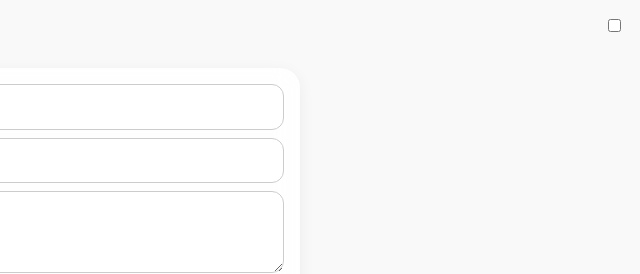
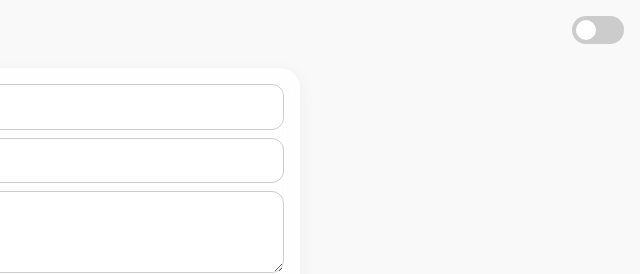
Before and after one commit to leonardoh-ca/visible-policy-data, a plain HTML site: page askgov.html in a window 1280 px wide. Shown: the top 274 px of the page, 640-1280 px from the left. Drawn offline with Linux system fonts and the light colour scheme.

Commit message:
Update askgov.html

```diff
--- a/askgov.html
+++ b/askgov.html
@@ -6,14 +6,6 @@
   <title>AskGov · Visible Policy</title>
   <link rel="stylesheet" href="https://cdnjs.cloudflare.com/ajax/libs/font-awesome/6.5.0/css/all.min.css" />
   <style>
-    body {
-      font-family: -apple-system, BlinkMacSystemFont, 'Segoe UI', Roboto;
-      margin: 0;
-      padding: 2rem;
-      background-color: var(--bg);
-      color: var(--text);
-      transition: all 0.3s ease-in-out;
-    }
     :root {
       --bg: #f9f9f9;
       --text: #000;
@@ -25,6 +17,14 @@
       --text: #f9f9f9;
       --card: rgba(30, 30, 30, 0.85);
       --btn-bg: #1a8cd8;
+    }
+    body {
+      font-family: -apple-system, BlinkMacSystemFont, 'Segoe UI', Roboto;
+      margin: 0;
+      padding: 2rem;
+      background-color: var(--bg);
+      color: var(--text);
+      transition: all 0.3s ease-in-out;
     }
     .container {
       max-width: 600px;
@@ -115,13 +115,52 @@
       top: 1rem;
       right: 1rem;
     }
+    .switch {
+      position: relative;
+      display: inline-block;
+      width: 52px;
+      height: 28px;
+    }
+    .switch input {
+      opacity: 0;
+      width: 0;
+      height: 0;
+    }
+    .slider {
+      position: absolute;
+      cursor: pointer;
+      top: 0;
+      left: 0;
+      right: 0;
+      bottom: 0;
+      background-color: #ccc;
+      transition: 0.4s;
+      border-radius: 34px;
+    }
+    .slider:before {
+      position: absolute;
+      content: "";
+      height: 20px;
+      width: 20px;
+      left: 4px;
+      bottom: 4px;
+      background-color: white;
+      transition: 0.4s;
+      border-radius: 50%;
+    }
+    input:checked + .slider {
+      background-color: #1da1f2;
+    }
+    input:checked + .slider:before {
+      transform: translateX(24px);
+    }
   </style>
 </head>
 <body>
   <div class="toggle-container">
     <label class="switch">
       <input type="checkbox" id="modeToggle" onchange="toggleMode()">
-      <span class="slider round"></span>
+      <span class="slider"></span>
     </label>
   </div>
   <div class="container">
```
